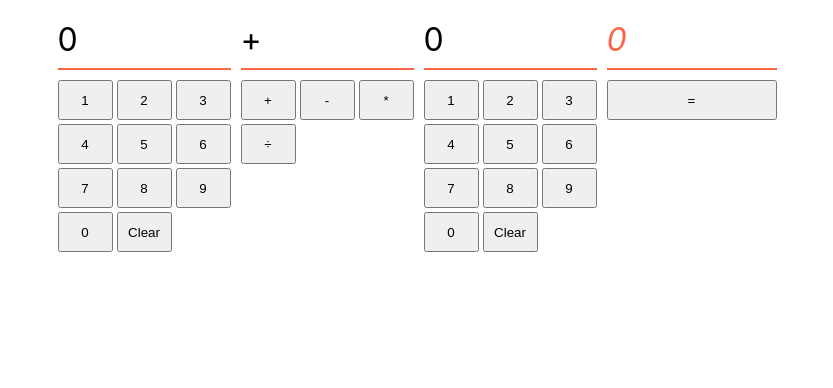
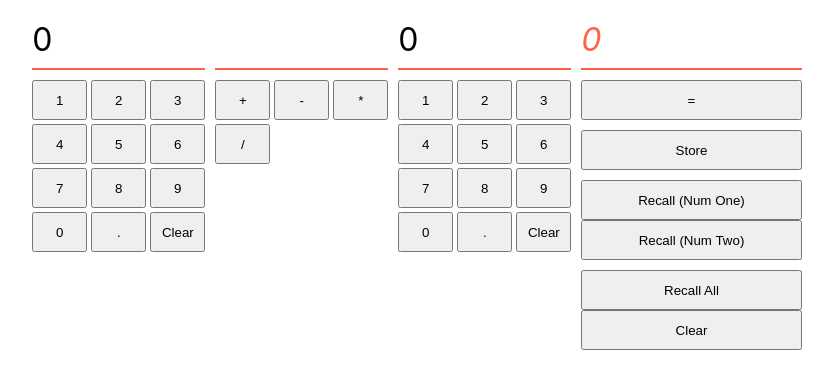
Before and after one commit to boolean-uk/react-state-calculator, a React (Vite) app: page / in a window 1280 px wide. Shown: the top 388 px of the page, without its empty margins (223-1056 px from the left). Built offline with nearby package versions, Linux system fonts and the light colour scheme.

Commit message:
completed all exercises (extension1,2,3)

```diff
--- a/src/App.jsx
+++ b/src/App.jsx
@@ -1,56 +1,164 @@
+import { useEffect } from "react";
 import "./App.css"
+import { useState } from 'react';
 
 function App() {
+  //Starting with making state variables for display value, operation and answer
+  //State variable for the value displayed on the calculator
+  const [numOne, setNumOne] = useState('0');
+  const [numTwo, setNumTwo] = useState('0')
+  //State variable for the selected operations (+, -, *, /)
+  const [operation, setOperation] = useState(null);
+
+  //State variable for result of the given calculation
+  const [answer, setAnswer] = useState('0');
+
+  //Extension2
+  const [storedAnswer, setStoreAnswer] = useState(null);
+
+  const handleNumOne = (str) => {
+    if (numOne === '0') {
+      setNumOne(str);
+    } else {
+      setNumOne(prevNumOne => prevNumOne + str);
+    }
+  }
+
+  const handleNumTwo = (str) => {
+    if (numTwo === '0') {
+      setNumTwo(str);
+    } else {
+      setNumTwo(prevNumTwo => prevNumTwo + str);
+    }
+  }
+
+
+  //Extension2
+  const handleRecall = (panel) => {
+    if (panel === 'numOne') {
+      setNumOne(storedAnswer.num1 || '0');
+    } else {
+      setNumTwo(storedAnswer.num2 || '0');
+    }
+  }
+
+  //Extension3
+  const handleDecimal = (panel) => {
+    if (panel === 'numOne' && !numOne.includes('.')) {
+      setNumOne(prevNumOne => prevNumOne + '.');
+    } else if (panel === 'numTwo' && !numTwo.includes('.')) {
+      setNumTwo(prevNumTwo => prevNumTwo + '.');
+    }
+  }
+
+  const handleStore = () => {
+    setStoreAnswer({num1: numOne, num2: numTwo, sum: answer})
+    console.log(storedAnswer)
+  }
+
+  const handleRecallAll = () => {
+    // sett handlestore sine verdier til å være numOne, numTwo osv
+    setNumOne(storedAnswer.num1)
+    setNumTwo(storedAnswer.num2)
+    setAnswer(storedAnswer.sum)
+  }
+
+  useEffect(() => {
+  },[setStoreAnswer, storedAnswer])
+
+  const calculate = () => {
+    const number1 = parseFloat(numOne);
+    console.log(number1)
+    //Now we convert the current display value to a number
+    const number2 = parseFloat(numTwo)
+    console.log(number2)
+    let result;
+    switch (operation){
+      case '+':
+        result = number1 + number2;
+        break;
+      case '-':
+        result = number1 - number2;
+        break;
+      case '*':
+        result = number1 * number2;
+        break;
+      case '/':
+        result = number1 / number2;
+        break;
+      default:
+        result = number2;
+        break;
+    }
+
+    setAnswer(result)
+
+  }
 
   return (
     <div className="calculator">
       <div className="panel">
-        <p>0</p>
+        <p>{numOne}</p>
         <div className="numbers">
-          <button>1</button>
-          <button>2</button>
-          <button>3</button>
-          <button>4</button>
-          <button>5</button>
-          <button>6</button>
-          <button>7</button>
-          <button>8</button>
-          <button>9</button>
-          <button>0</button>
-          <button>Clear</button>
+          <button onClick={() => handleNumOne('1')}>1</button>
+          <button onClick={() => handleNumOne('2')}>2</button>
+          <button onClick={() => handleNumOne('3')}>3</button>
+          <button onClick={() => handleNumOne('4')}>4</button>
+          <button onClick={() => handleNumOne('5')}>5</button>
+          <button onClick={() => handleNumOne('6')}>6</button>
+          <button onClick={() => handleNumOne('7')}>7</button>
+          <button onClick={() => handleNumOne('8')}>8</button>
+          <button onClick={() => handleNumOne('9')}>9</button>
+          <button onClick={() => handleNumOne('0')}>0</button>
+          <button onClick={() => handleDecimal('numOne')}>.</button>  {/*Extension 3 */}
+          <button onClick={() => setNumOne ('0')}>Clear</button>
+          </div>
+      </div>
+
+      <div className="panel">
+        <p>{operation}</p>
+        <div className="numbers">
+          <button onClick={() => setOperation('+')}>+</button>
+          <button onClick={() => setOperation('-')}>-</button>
+          <button onClick={() => setOperation('*')}>*</button>
+          <button onClick={() => setOperation('/')}>/</button>
         </div>
       </div>
 
       <div className="panel">
-        <p>+</p>
+        <p>{numTwo}</p>
         <div className="numbers">
-          <button>+</button>
-          <button>-</button>
-          <button>*</button>
-          <button>÷</button>
-        </div>
-      </div>
-
-      <div className="panel">
-        <p>0</p>
-        <div className="numbers">
-          <button>1</button>
-          <button>2</button>
-          <button>3</button>
-          <button>4</button>
-          <button>5</button>
-          <button>6</button>
-          <button>7</button>
-          <button>8</button>
-          <button>9</button>
-          <button>0</button>
-          <button>Clear</button>
+          <button onClick={() => handleNumTwo('1')}>1</button>
+          <button onClick={() => handleNumTwo('2')}>2</button>
+          <button onClick={() => handleNumTwo('3')}>3</button>
+          <button onClick={() => handleNumTwo('4')}>4</button>
+          <button onClick={() => handleNumTwo('5')}>5</button>
+          <button onClick={() => handleNumTwo('6')}>6</button>
+          <button onClick={() => handleNumTwo('7')}>7</button>
+          <button onClick={() => handleNumTwo('8')}>8</button>
+          <button onClick={() => handleNumTwo('9')}>9</button>
+          <button onClick={() => handleNumTwo('0')}>0</button>
+          <button onClick={() => handleDecimal('numTwo')}>.</button> {/*Extension 3 */}
+          <button onClick={() => setNumTwo ('0')}>Clear</button>
         </div>
       </div>
       <div className="panel answer">
-        <p>0</p>
+        <p>{answer}</p>
         <div>
-          <button>=</button>
+          <button onClick={() => calculate()}>=</button>
+        </div>
+        {/*Extension 2 */}
+        <div>
+          <button onClick={handleStore}>Store</button>
+        </div>
+        <div>
+          <button onClick={() => handleRecall('numOne')}>Recall (Num One)</button>
+          <button onClick={() => handleRecall('numTwo')}>Recall (Num Two)</button>
+        </div>
+        <div>
+          <button onClick={handleRecallAll}>Recall All</button>
+          <button onClick={() => setAnswer ('0')}>Clear</button>
+
         </div>
       </div>
     </div>
```
